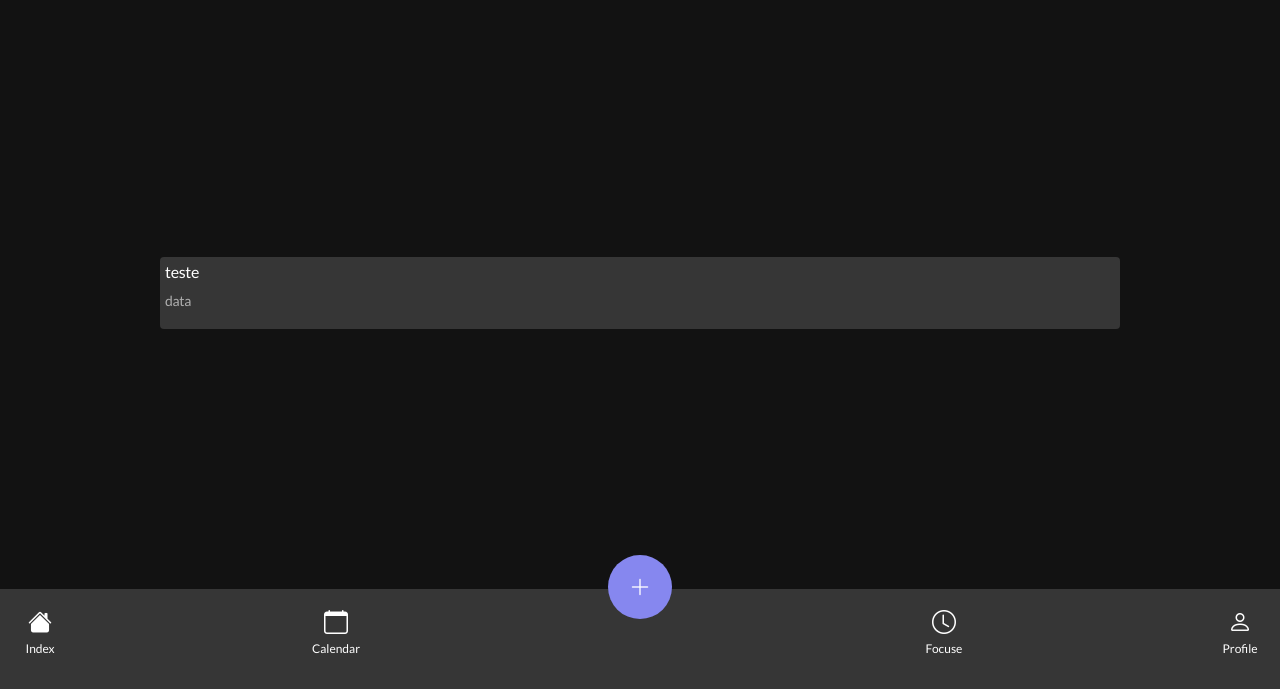
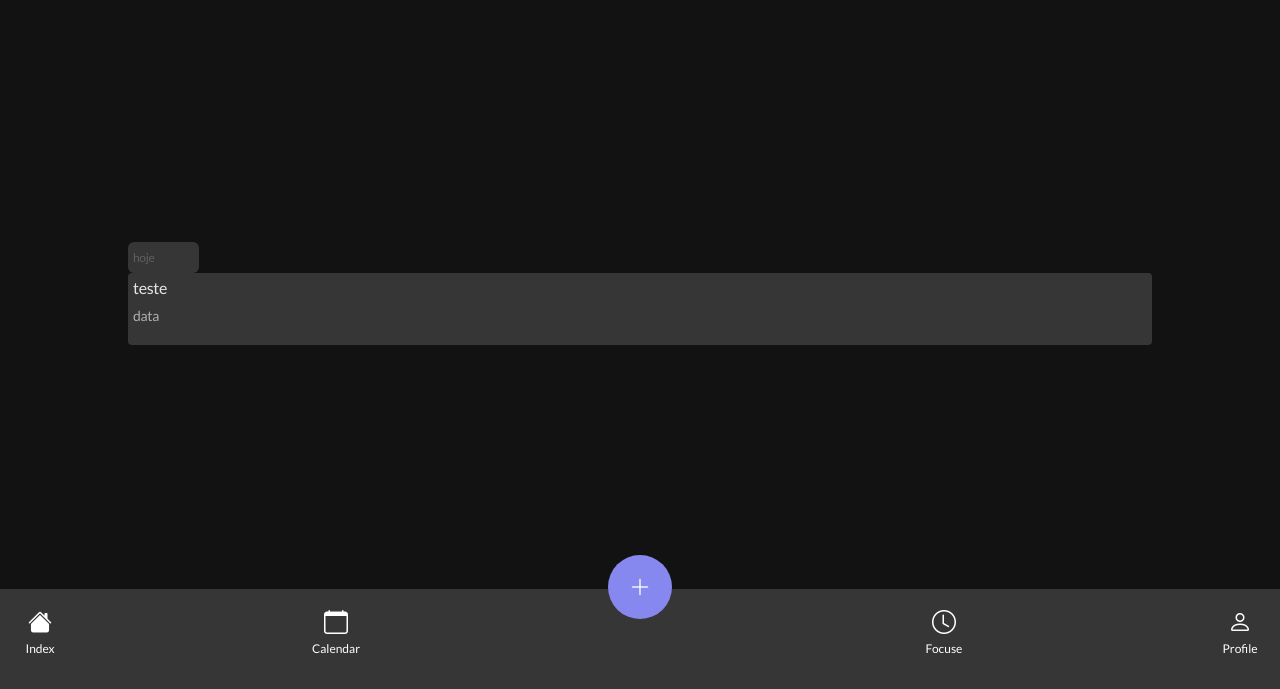
Before and after one commit to ViniTkL/TAP-RAD-TODO-LIST, a plain HTML site: page index.html in a window 1280 px wide. Shown: the part 111-800 px from the top of the page. Drawn offline with nearby package versions, Linux system fonts and the light colour scheme.

Commit message:
adicionado estilo do elemento de dia da task

```diff
--- a/index.html
+++ b/index.html
@@ -44,6 +44,11 @@
                 <input type="text" placeholder="search for your task...">
             </div>
             <div class="toDo-list">
+                <div class="toDo-day">
+                    <p>
+                        hoje
+                    </p>
+                </div>
                 <div class="toDo">
                     <div class="toDo-body">
                         <h2>teste</h2>
--- a/styles/styleTasks.css
+++ b/styles/styleTasks.css
@@ -37,7 +37,27 @@
     flex-flow: column;
     justify-content: center;
     align-items: center;
-    width: 75%;
+    width: 80%;
+}
+
+.toDo-day{
+    background-color: #363636;
+    height: 31px;
+    width: 71px;
+    align-self: start;
+    border-radius: 6px;
+    padding: 5px;
+    gap: 10px;
+    text-align: left;
+}
+
+.toDo-day > p{
+    font-family: Lato;
+    font-size: 12px;
+    font-weight: 400;
+    line-height: 21px;
+    letter-spacing: -0.3199999928474426px;
+    color: #FFFFFF36;
 }
 
 .toDo{
@@ -58,12 +78,16 @@
 
 .toDo-body > h2 {
     font-size: 16px;
-    color: #FFFFFF;
+    color: #FFFFFFDE;
 }
 
 
 .toDo-body > p {
+    font-family: Lato;
     font-size: 14px;
+    font-weight: 400;
+    line-height: 21px;
+    letter-spacing: -0.3199999928474426px;
     color: #AFAFAF;
 }
 
```
